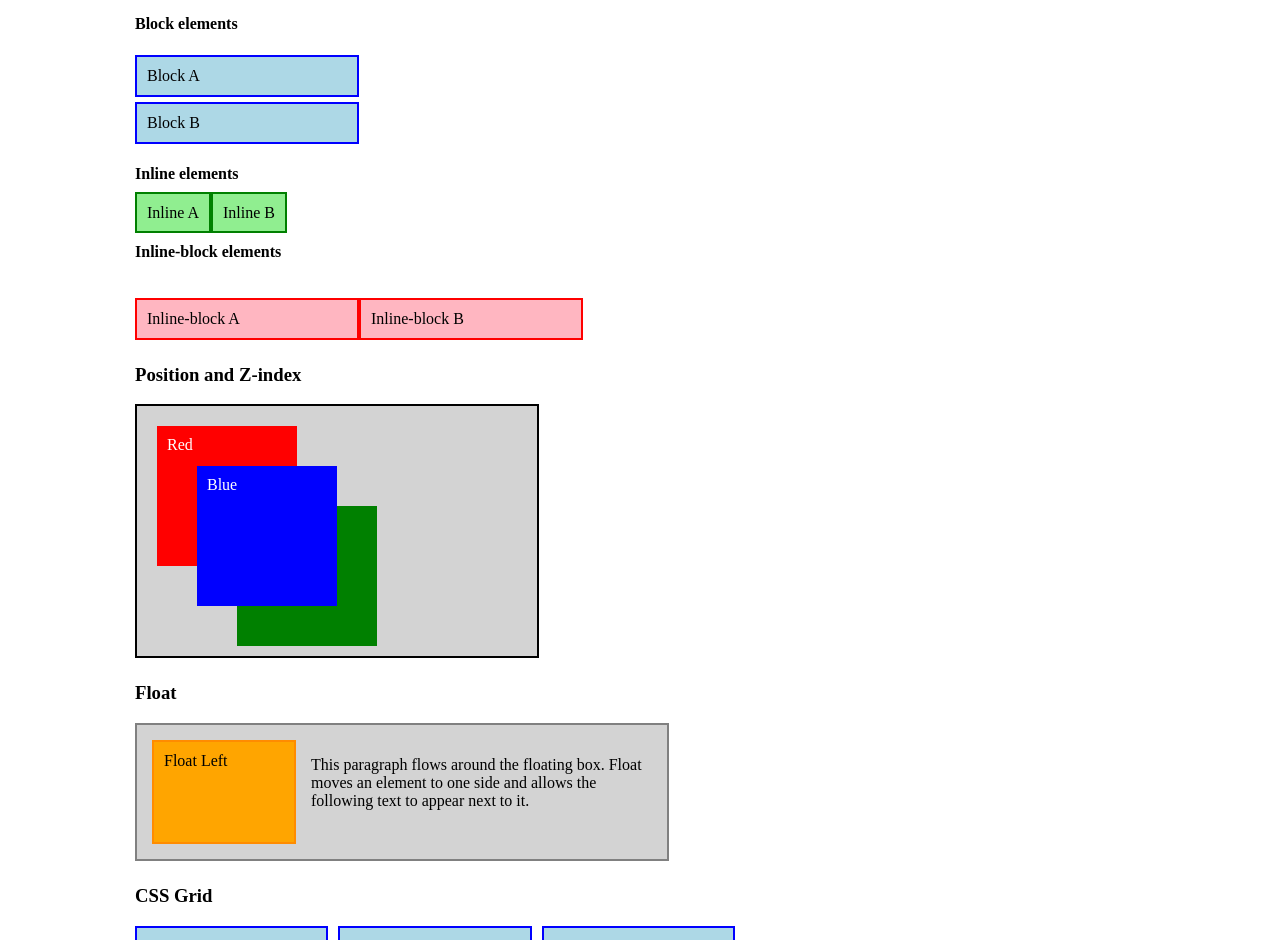
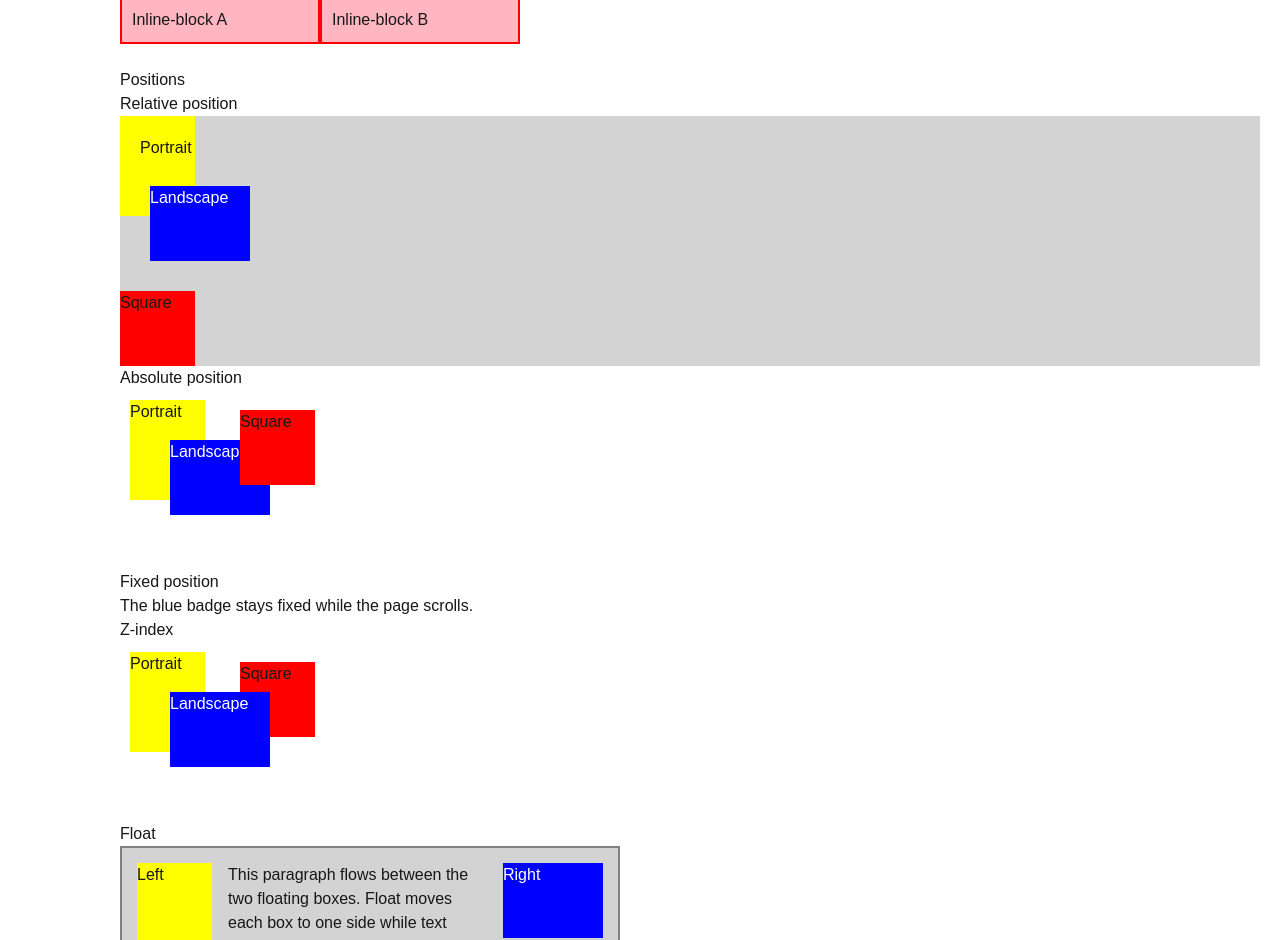
Before and after one commit to liuminjing2021cloud/webdev-client, a Next.js app: page /labs/lab2 in a window 1280 px wide. Shown: the part 1860-2800 px from the top of the page. Built offline with nearby package versions, Linux system fonts and the light colour scheme.

Commit message:
Fix A2 automated layout checks

```diff
--- a/app/labs/lab2/index.css
+++ b/app/labs/lab2/index.css
@@ -183,6 +183,22 @@
   border: 2px solid darkorange;
 }
 
+.wd-float-left {
+  float: left;
+  height: 100px;
+  margin: 0 1rem 0.5rem 0;
+}
+
+.wd-float-right {
+  float: right;
+  height: 100px;
+  margin: 0 0 0.5rem 1rem;
+}
+
+.wd-float-done {
+  clear: both;
+}
+
 .wd-grid-container {
   display: grid;
   grid-template-columns: repeat(3, 1fr);
@@ -265,6 +281,30 @@
   border: 2px solid black;
 }
 
+.wd-bg-color-gray { background-color: lightgray; }
+.wd-bg-color-yellow { background-color: yellow; }
+.wd-bg-color-blue { background-color: blue; }
+.wd-bg-color-red { background-color: red; }
+.wd-fg-color-white { color: white; }
+.wd-dimension-portrait { width: 75px; height: 100px; }
+.wd-dimension-landscape { width: 100px; height: 75px; }
+.wd-dimension-square { width: 75px; height: 75px; }
+.wd-pos-relative-nudge-up-right { position: relative; bottom: 30px; left: 30px; }
+.wd-pos-relative-nudge-down-right { position: relative; top: 20px; left: 20px; }
+.wd-pos-relative { position: relative; }
+.wd-position-demo { height: 150px; margin-bottom: 30px; }
+.wd-pos-absolute-10-10 { position: absolute; top: 10px; left: 10px; }
+.wd-pos-absolute-50-50 { position: absolute; top: 50px; left: 50px; }
+.wd-pos-absolute-120-20 { position: absolute; top: 20px; left: 120px; }
+.wd-pos-fixed {
+  position: fixed;
+  right: 0;
+  bottom: 50%;
+  padding: 8px;
+  z-index: 30;
+}
+.wd-zindex-bring-to-front { z-index: 10; }
+
 .wd-position-box {
   position: absolute;
   width: 120px;
--- a/app/labs/lab2/page.tsx
+++ b/app/labs/lab2/page.tsx
@@ -139,33 +139,53 @@ export default function Lab2() {
             </div>
         </section>
 
-        <section id="wd-css-position">
-            <h3>Position and Z-index</h3>
+        <section id="wd-css-positions">
+          <h3>Positions</h3>
+          <div id="wd-css-position-relative">
+            <h4>Relative position</h4>
+            <div className="wd-bg-color-gray">
+              <div className="wd-bg-color-yellow wd-dimension-portrait">
+                <div className="wd-pos-relative-nudge-down-right">Portrait</div>
+              </div>
+              <div className="wd-pos-relative-nudge-up-right wd-bg-color-blue wd-fg-color-white wd-dimension-landscape">
+                Landscape
+              </div>
+              <div className="wd-bg-color-red wd-dimension-square">Square</div>
+            </div>
+          </div>
 
-            <div className="wd-position-container">
-                <div className="wd-position-box wd-position-red">
-                    Red
-                </div>
+          <div id="wd-css-position-absolute">
+            <h4>Absolute position</h4>
+            <div className="wd-pos-relative wd-position-demo">
+              <div className="wd-pos-absolute-10-10 wd-bg-color-yellow wd-dimension-portrait">Portrait</div>
+              <div className="wd-pos-absolute-50-50 wd-bg-color-blue wd-fg-color-white wd-dimension-landscape">Landscape</div>
+              <div className="wd-pos-absolute-120-20 wd-bg-color-red wd-dimension-square">Square</div>
+            </div>
+          </div>
 
-                <div className="wd-position-box wd-position-blue">
-                    Blue
-                </div>
+          <div id="wd-css-position-fixed">
+            <h4>Fixed position</h4>
+            <p>The blue badge stays fixed while the page scrolls.</p>
+            <div className="wd-pos-fixed wd-bg-color-blue wd-fg-color-white">Fixed</div>
+          </div>
 
-                <div className="wd-position-box wd-position-green">
-                    Green
-                </div>
+          <div id="wd-z-index">
+            <h4>Z-index</h4>
+            <div className="wd-pos-relative wd-position-demo">
+              <div className="wd-pos-absolute-10-10 wd-bg-color-yellow wd-dimension-portrait">Portrait</div>
+              <div className="wd-zindex-bring-to-front wd-pos-absolute-50-50 wd-bg-color-blue wd-fg-color-white wd-dimension-landscape">Landscape</div>
+              <div className="wd-pos-absolute-120-20 wd-bg-color-red wd-dimension-square">Square</div>
             </div>
+          </div>
         </section>
 
-        <section id="wd-css-float">
+        <section id="wd-float-divs">
           <h3>Float</h3>
           <div className="wd-float-container">
-            <div className="wd-float-box">Float Left</div>
-            <p>
-              This paragraph flows around the floating box. Float moves an
-              element to one side and allows the following text to appear next
-              to it.
-            </p>
+            <div className="wd-float-left wd-dimension-portrait wd-bg-color-yellow">Left</div>
+            <div className="wd-float-right wd-dimension-landscape wd-bg-color-blue wd-fg-color-white">Right</div>
+            <p>This paragraph flows between the two floating boxes. Float moves each box to one side while text wraps beside it.</p>
+            <div className="wd-float-done" />
           </div>
         </section>
 
--- a/app/layout.tsx
+++ b/app/layout.tsx
@@ -1,6 +1,6 @@
 import type { Metadata } from "next";
 import { Geist, Geist_Mono } from "next/font/google";
-//import "./globals.css";
+import "./globals.css";
 
 const geistSans = Geist({
   variable: "--font-geist-sans",
```
